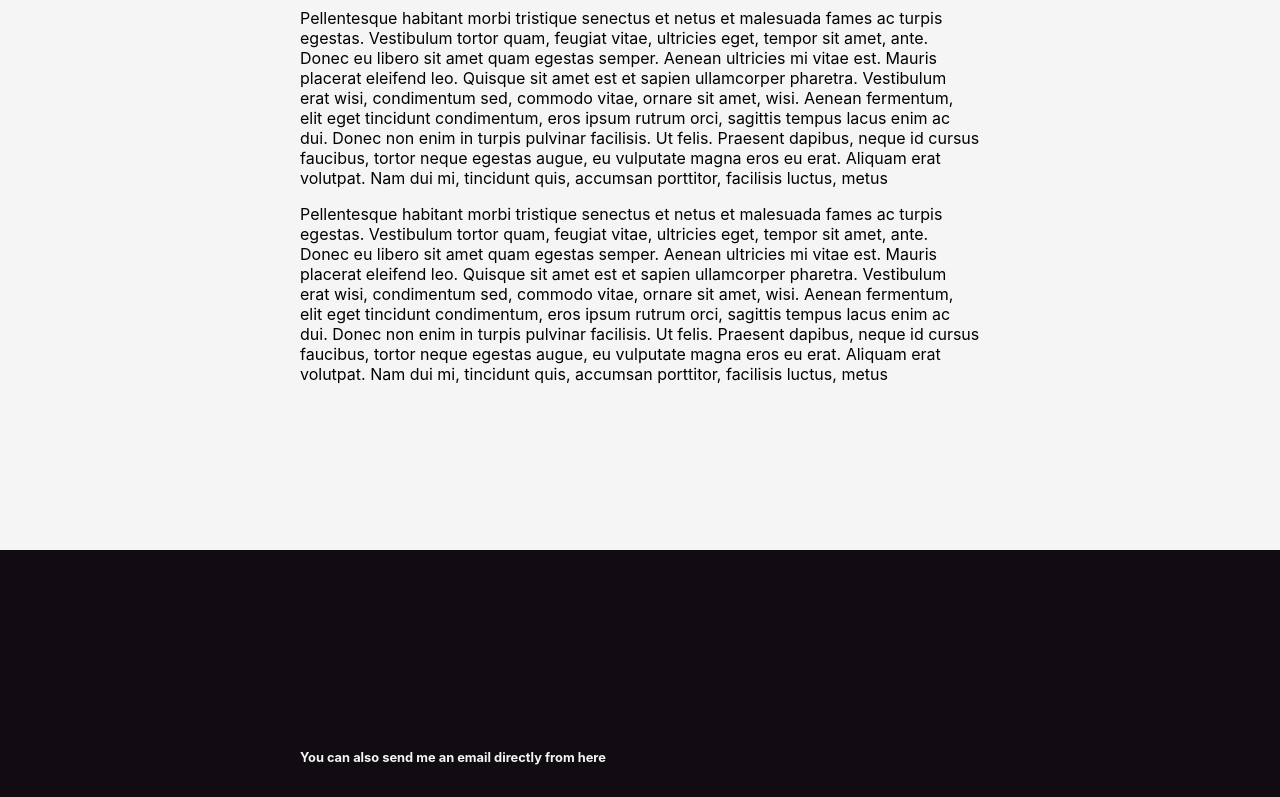
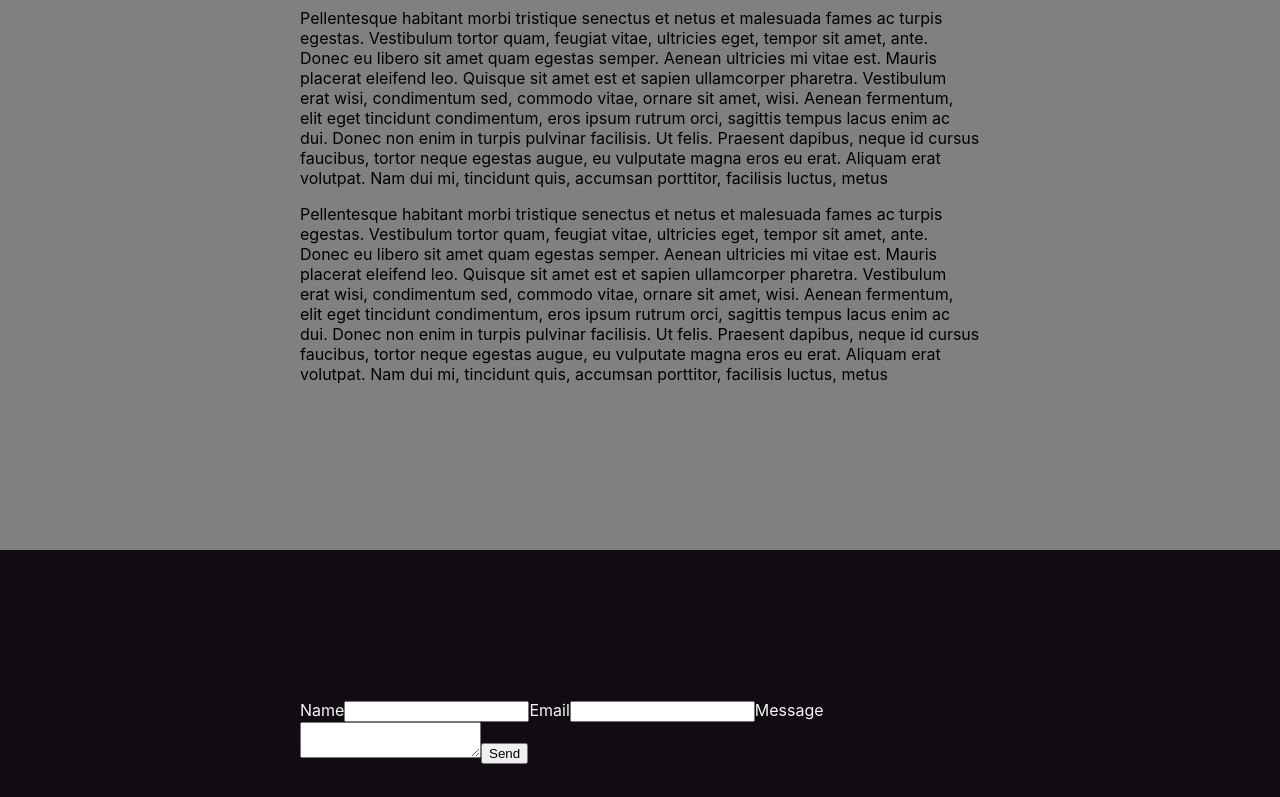
Before and after one commit to michael-rua/portfolio, a React (Create React App) app: page / in a window 1280 px wide. Shown: the part 2618-3415 px from the top of the page. Built offline with nearby package versions, Linux system fonts and the light colour scheme; a web font is replaced by a local one.

Commit message:
fixed the conact form logic

```diff
--- a/src/Contact.jsx
+++ b/src/Contact.jsx
@@ -3,55 +3,42 @@ import Swal from 'sweetalert2'
 import emailjs from 'emailjs-com'
 import './styles/section.css'
 
+import{ init } from 'emailjs-com'
+init("user_nn4dLhpldA7kNNBzs8Ks8")
 
-export default function Email () {
-    const [state, setState] = useState(
-      { feedback: '',
-        name: '',
-        email: ''
-       }
-    )
+
+export default function Contact() {
+  const [message, setMessage] = useState({message: '' })
+  const [user_name, setUser_name] = useState({user_name: '' })
+  const [user_email, setUser_email] = useState({user_email: '' })
+
 
 // saves the user's name entered to state
       const nameChange = (event) => {
-        setState({name: event.target.value})
+        setUser_name({user_name: event.target.value})
       }
 
       // saves the user's email entered to state
       const emailChange = (event) => {
-        setState({email: event.target.value})
+        setUser_email({user_email: event.target.value})
       }
 
       // saves the user's message entered to state
       const messageChange = (event) => {
-        setState({feedback: event.target.value})
+        setMessage({message: event.target.value})
+      }
+      const clearInput = () => {
+        setUser_name({user_name: ''})
+        setUser_email({user_email: ''})
+        setMessage({message: ''})
       }
 
-      //onSubmit of email form
-      const handleSubmit = (event) => {
+    const sendEmail = (event) => {
     event.preventDefault();
 
-        //This templateId is created in EmailJS.com
-        const templateId = 'basic';
-
-        //This is a custom method from EmailJS that takes the information
-        //from the form and sends the email with the information gathered
-        //and formats the email based on the templateID provided.
-        sendFeedback(templateId, {
-          message: state.feedback,
-          name: state.name,
-          email: state.email
-                                       }
-                         )
-
-      }
-
-      //Custom EmailJS method
-      const sendFeedback = (template_9ougnaf, service_49qzcog) => {
-        window.emailjs.send(
-          'gmail', template_9ougnaf,service_49qzcog
-
-          ).then(res => {
+    emailjs.sendForm('service_49qzcog', 'template_53lhhdn', event.target, 'user_nn4dLhpldA7kNNBzs8Ks8')
+    .then(res => {
+      clearInput()
       // Email successfully sent alert
       Swal.fire({
         title: 'Email Successfully Sent',
@@ -66,53 +53,135 @@ export default function Email () {
       })
       console.error('Email Error:', err)
     })
+
   }
 
-
   return (
-
-          //Form layout that requires a Name, Email, and message
   <div id='contact'>
     <div className='contact content'>
-          <form className="test-mailing" onSubmit={handleSubmit}>
-
-            <br/>
-            <div style={{fontSize: "1.2rem"}}>
-
-              <h6>You can also send me an email directly from here</h6>
-              <div>
-                  <label htmlFor="name">Name</label>
-                  <input className="form-control email-inputs" name="user_name" type="text"
-                    id="name" onChange={nameChange} required/>
-              </div>
-
-              <div>
-                  <label htmlFor="email">Email</label>
-                  <input className="form-control email-inputs" name="user_email" type="text"
-                    id="email" onChange={emailChange} required/>
-              </div>
-
-              <label htmlFor="message">
-                  Message
-              </label>
-              <div>
-                <textarea
-                  id="message"
-                  name="message"
-                  onChange={messageChange}
-                  placeholder="Put your message here"
-                  required
-                  className="email-text-area form-control"
-                  rows="10"
-                  cols="30"
-                />
-              </div>
-
-            </div>
-
-            <input type="submit" value="Submit" className="btn btn-outline-light" />
+    <form className="contact-form" onSubmit={sendEmail}>
+      <label>Name</label>
+      <input type="text" name="user_name" onChange={nameChange} value={user_name.user_name} />
+      <label>Email</label>
+      <input type="email" name="user_email" onChange={emailChange} value={user_email.user_email} />
+      <label>Message</label>
+      <textarea name="message" onChange={messageChange} value={message.message}  />
+      <input type="submit" value="Send" />
     </form>
     </div>
   </div>
-        )
+  );
 }
+
+// export default function Email () {
+//     const [state, setState] = useState(
+//       { feedback: '',
+//         name: '',
+//         email: ''
+//        }
+//     )
+
+//       // saves the user's name entered to state
+//       const nameChange = (event) => {
+//         setState({name: event.target.value})
+//       }
+
+//       // saves the user's email entered to state
+//       const emailChange = (event) => {
+//         setState({email: event.target.value})
+//       }
+
+//       // saves the user's message entered to state
+//       const messageChange = (event) => {
+//         setState({feedback: event.target.value})
+//       }
+
+//       //onSubmit of email form
+//       const handleSubmit = (event) => {
+//         event.preventDefault();
+
+//         //This templateId is created in EmailJS.com
+//         const templateId = 'template_53lhhdn';
+
+//         //This is a custom method from EmailJS that takes the information
+//         //from the form and sends the email with the information gathered
+//         //and formats the email based on the templateID provided.
+//         sendFeedback(templateId, {
+//           message: state.feedback,
+//           name: state.name,
+//           email: state.email
+//         })
+
+
+//       }
+
+//       //Custom EmailJS method
+//       const sendFeedback = (templateId, variables) => {
+//         emailjs.send(
+//           'service_49qzcog', templateId,
+//           variables
+//           ).then(res => {
+//             // Email successfully sent alert
+//             Swal.fire({
+//               title: 'Email Successfully Sent',
+//               icon: 'success'
+//             })
+//           })
+//           // Email Failed to send Error alert
+//           .catch(err => {
+//             Swal.fire({
+//               title: 'Email Failed to Send',
+//               icon: 'error'
+//             })
+//             console.error('Email Error:', err)
+//           })
+//       }
+
+
+//         return (
+
+//           //Form layout that requires a Name, Email, and message
+//           <div id='contact'>
+//              <div className='contact content'>
+//           <form className="test-mailing" onSubmit={handleSubmit}>
+
+//             <br/>
+//             <div style={{fontSize: "1.2rem"}}>
+
+//               <h6>You can also send me an email directly from here</h6>
+//               <div>
+//                   <label>Name</label>
+//                   <input name="user_name" className="form-control email-inputs"  type="text"
+//                     id="name" onChange={nameChange} required/>
+//               </div>
+
+//               <div>
+//                   <label>Email</label>
+//                   <input name="user_email" className="form-control email-inputs"  type="text"
+//                     id="email" onChange={emailChange} required/>
+//               </div>
+
+//               <label>
+//                   Message
+//               </label>
+//               <div>
+//                 <textarea
+//                   id="message"
+//                   name="message"
+//                   onChange={messageChange}
+//                   placeholder="Put your message here"
+//                   required
+//                   className="email-text-area form-control"
+//                   rows="10"
+//                   cols="30"
+//                 />
+//               </div>
+
+//             </div>
+
+//             <input type="submit" value="Submit" className="btn btn-outline-light" />
+//           </form>
+//           </div>
+//           </div>
+//         )
+// }
--- a/src/styles/section.css
+++ b/src/styles/section.css
@@ -10,7 +10,7 @@
 
 .about {
   margin-top: 100vh;
-  background-color: whitesmoke;
+  background-color: gray;
 }
 .services {
   background-color: #110C11;
@@ -18,7 +18,7 @@
 }
 
 .work {
-  background-color: whitesmoke;
+  background-color: gray;
 }
 .contact {
   background-color: #110C11;
@@ -26,7 +26,7 @@
 }
 .footer {
   padding: 25px;
-  background-color: whitesmoke;
+  background-color: #110C11;
 }
 @media screen and (max-width: 1200px) {
   .content {
```
Lines whose indentation alone changed are shown as unchanged.
